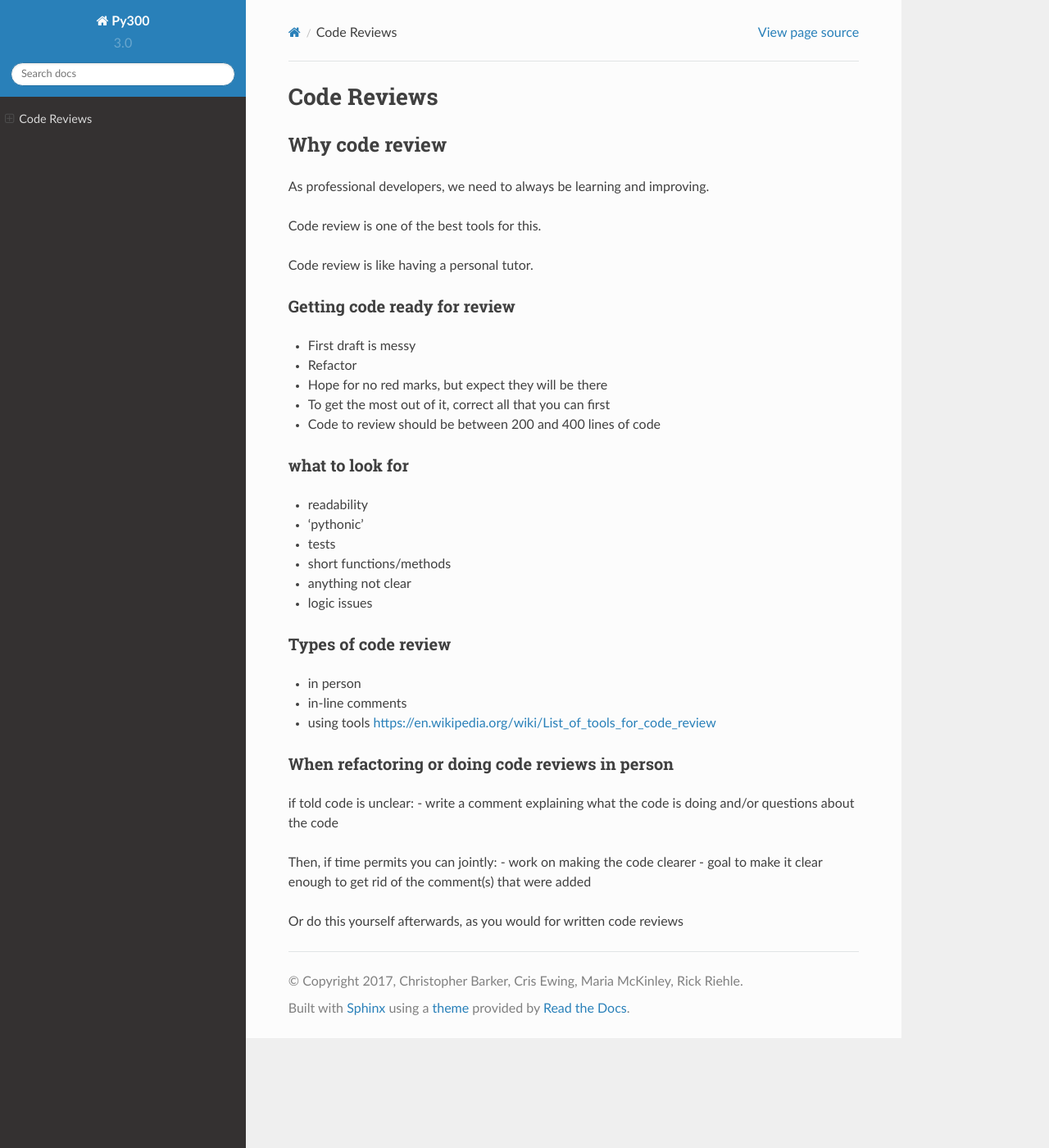
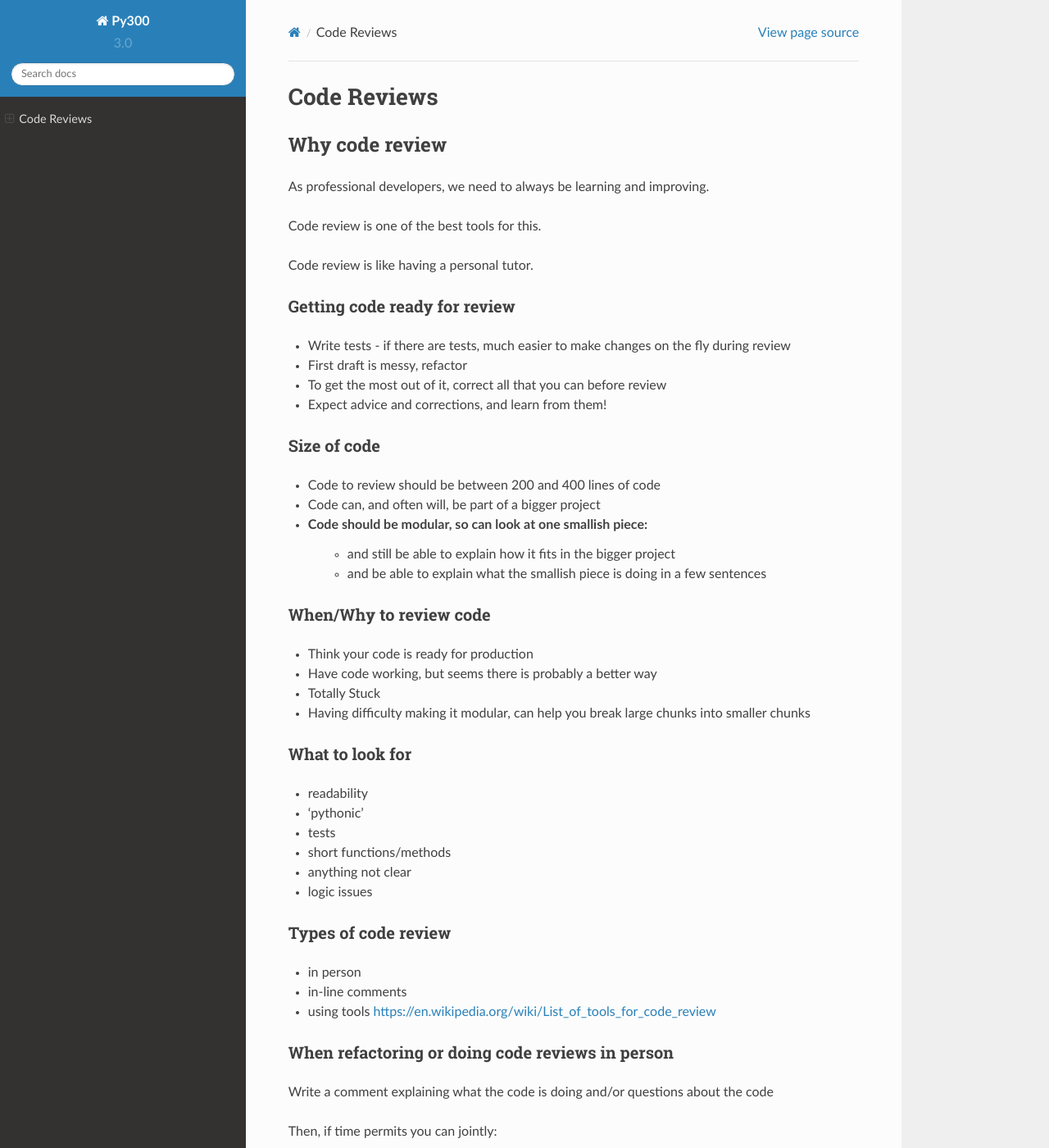
Before and after one commit to UWPCE-PythonCert/Py300, a Sphinx documentation site: the page built from source/code_review.rst, in a window 1280 px wide and 1400 px high. Shown: the whole window at 82% size. Built offline with Sphinx 7.4.7 and the Read the Docs theme 2.0.0, drawn with Linux system fonts in a browser that asks for light colours; some of the changed text lies outside the part shown.

Commit message:
more updates to code review lecture

```diff
--- a/source/code_review.rst
+++ b/source/code_review.rst
@@ -19,14 +19,32 @@ Code review is like having a personal tutor.
 Getting code ready for review
 -----------------------------
 
-- First draft is messy
-- Refactor
-- Hope for no red marks, but expect they will be there
-- To get the most out of it, correct all that you can first
-- Code to review should be between 200 and 400 lines of code
+- Write tests - if there are tests, much easier to make changes on the fly during review
+- First draft is messy, refactor
+- To get the most out of it, correct all that you can before review
+- Expect advice and corrections, and learn from them!
 
 
-what to look for
+Size of code
+------------
+
+- Code to review should be between 200 and 400 lines of code
+- Code can, and often will, be part of a bigger project
+- Code should be modular, so can look at one smallish piece:
+   - and still be able to explain how it fits in the bigger project
+   - and be able to explain what the smallish piece is doing in a few sentences
+
+
+When/Why to review code
+-----------------------
+
+- Think your code is ready for production
+- Have code working, but seems there is probably a better way
+- Totally Stuck
+- Having difficulty making it modular, can help you break large chunks into smaller chunks
+
+
+What to look for
 ----------------
 
 - readability
@@ -47,11 +65,13 @@ Types of code review
 
 When refactoring or doing code reviews in person
 ------------------------------------------------
-if told code is unclear:
-- write a comment explaining what the code is doing and/or questions about the code
+
+Write a comment explaining what the code is doing and/or questions about the code
 
 Then, if time permits you can jointly:
+
 - work on making the code clearer
+- run tests after changes
 - goal to make it clear enough to get rid of the comment(s) that were added
 
 Or do this yourself afterwards, as you would for written code reviews
```
